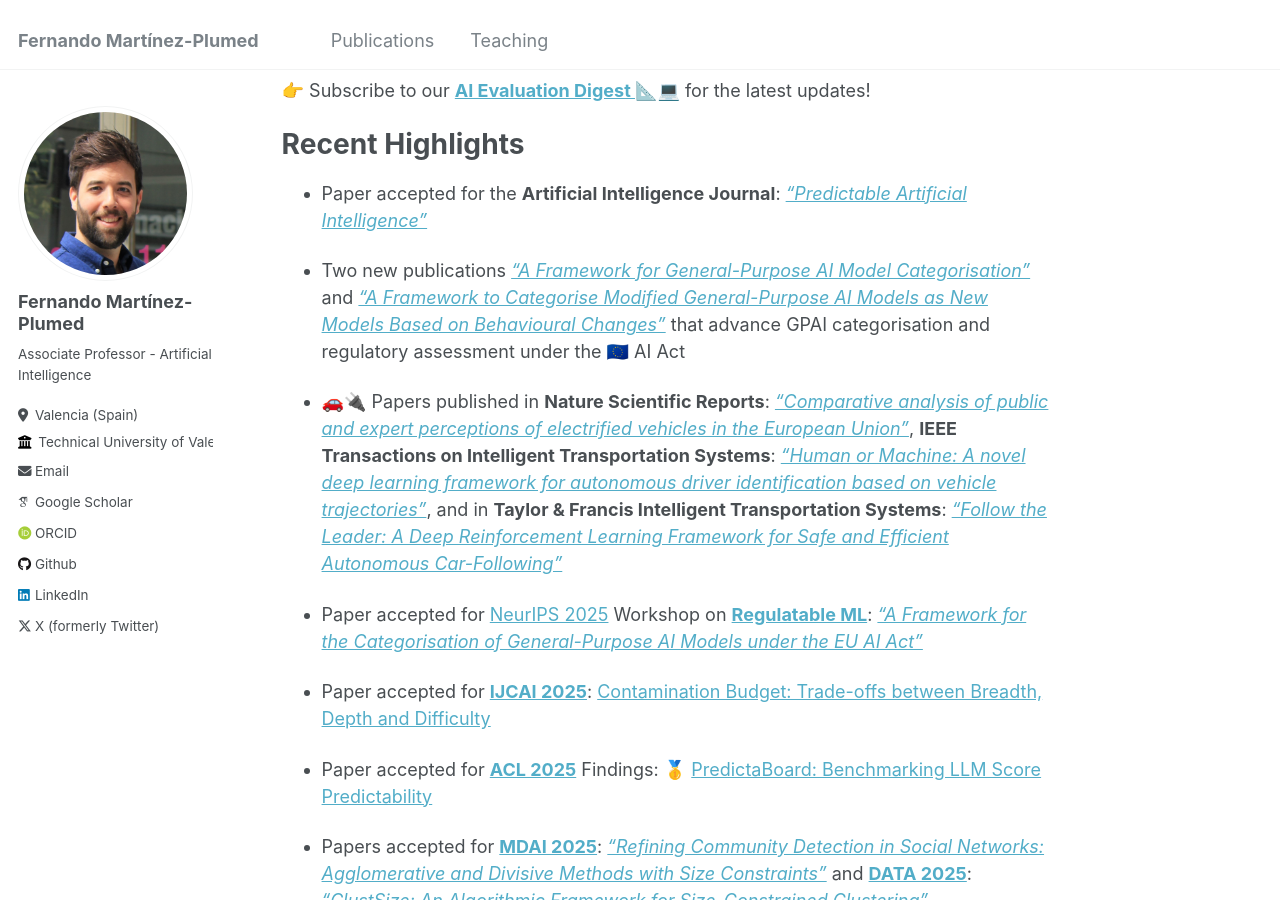
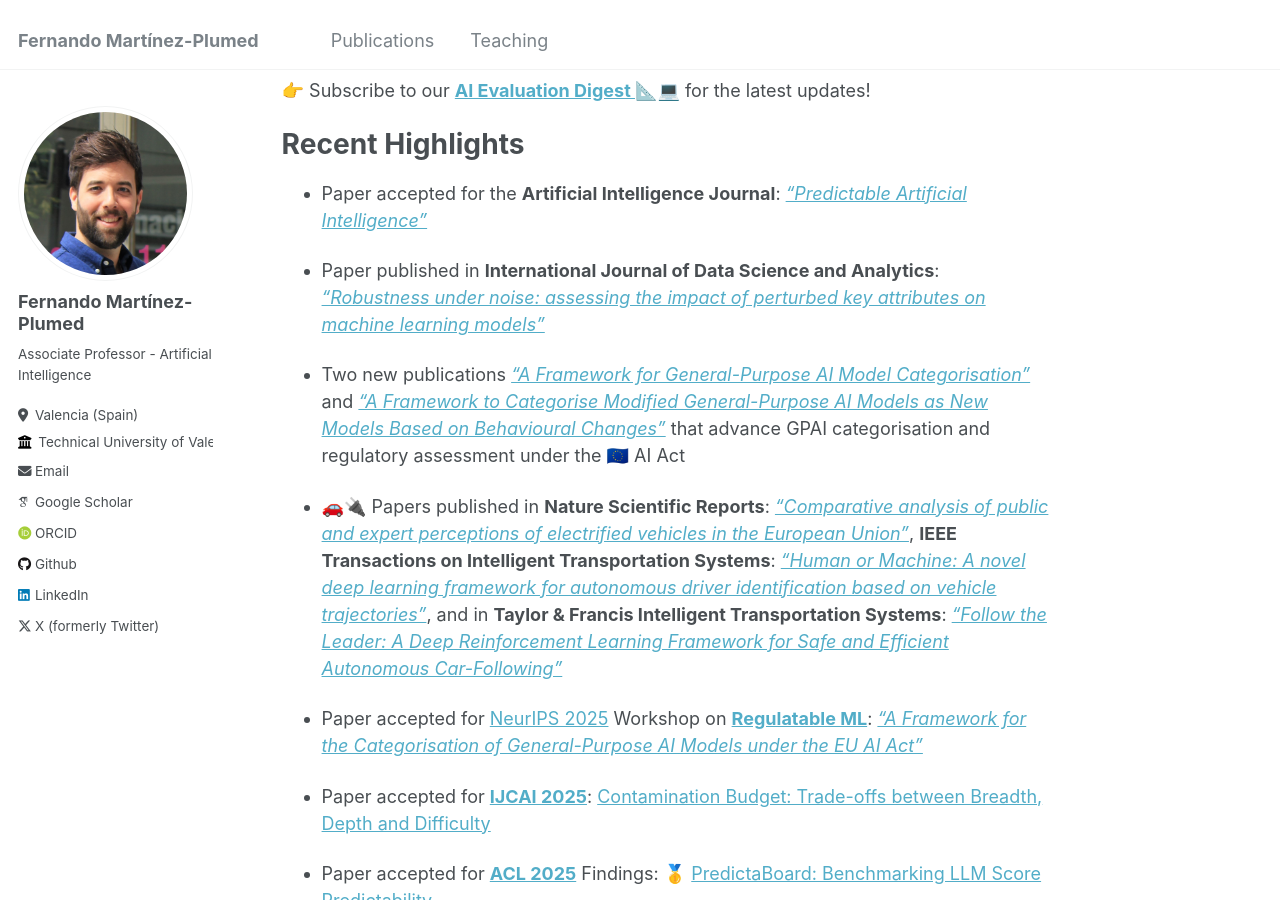
Before and after one commit to nandomp/nandomp.github.io, a Jekyll site: the page built from _pages/about.md, in a window 1280 px wide and 900 px high, scrolled down 363 px. Built offline with Jekyll 4.4.1, drawn with Linux system fonts in a browser that asks for light colours; some web fonts are replaced.

Commit message:
Update about.md

```diff
--- a/_pages/about.md
+++ b/_pages/about.md
@@ -17,6 +17,8 @@ Recent Highlights
 ======
 
 * Paper accepted for the **Artificial Intelligence Journal**: [*"Predictable Artificial Intelligence"*](https://doi.org/10.1016/j.artint.2026.104491)
+
+* Paper published in **International Journal of Data Science and Analytics**: [*"Robustness under noise: assessing the impact of perturbed key attributes on machine learning models"*](https://doi.org/10.1007/s41060-025-01006-4)
 
 * Two new publications [*"A Framework for General-Purpose AI Model Categorisation"*](https://publications.jrc.ec.europa.eu/repository/handle/JRC143256) and [*"A Framework to Categorise Modified General-Purpose AI Models as New Models Based on Behavioural Changes"*](https://publications.jrc.ec.europa.eu/repository/handle/JRC143257) that advance GPAI categorisation and regulatory assessment under the 🇪🇺 AI Act
 
```
